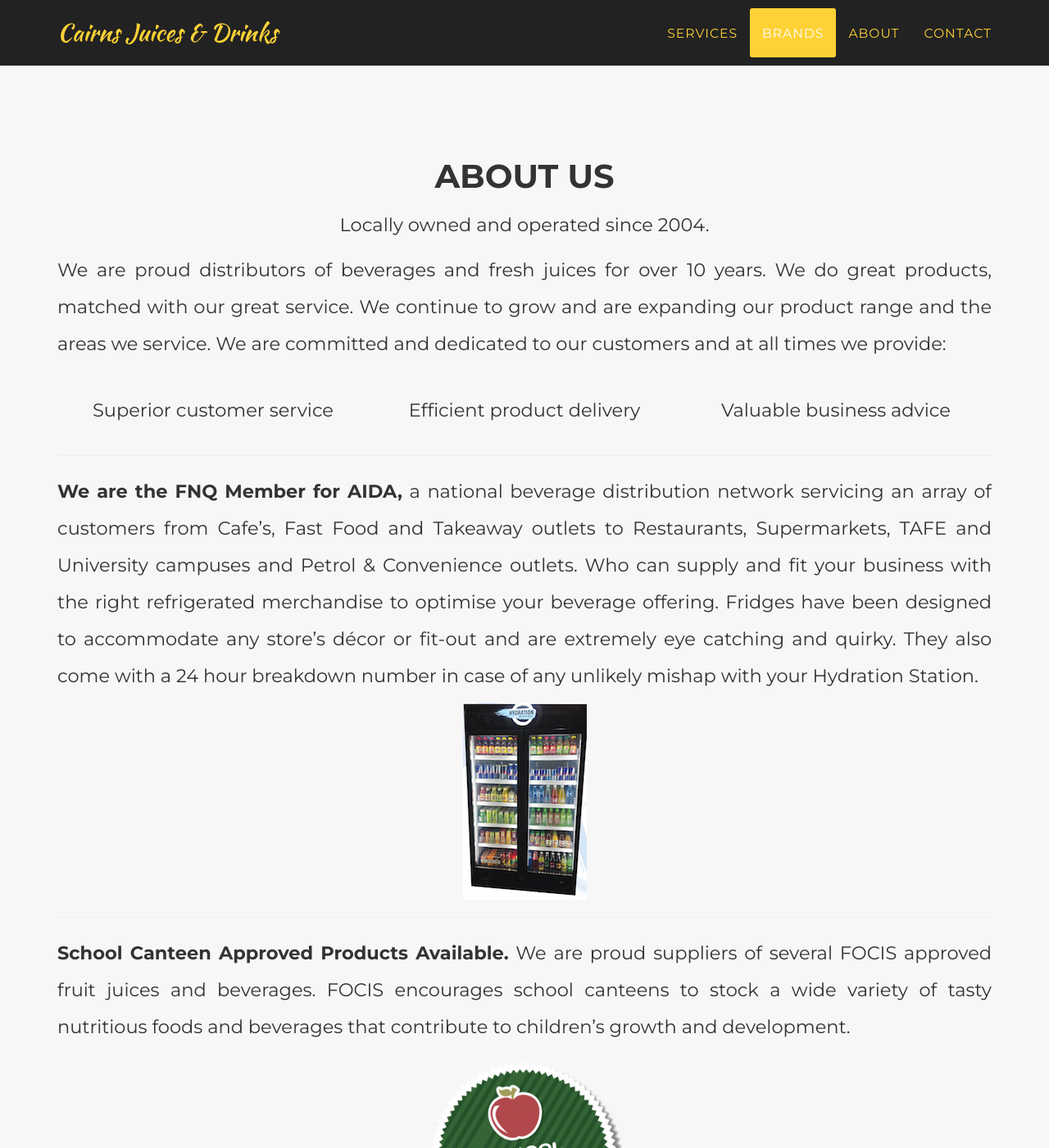
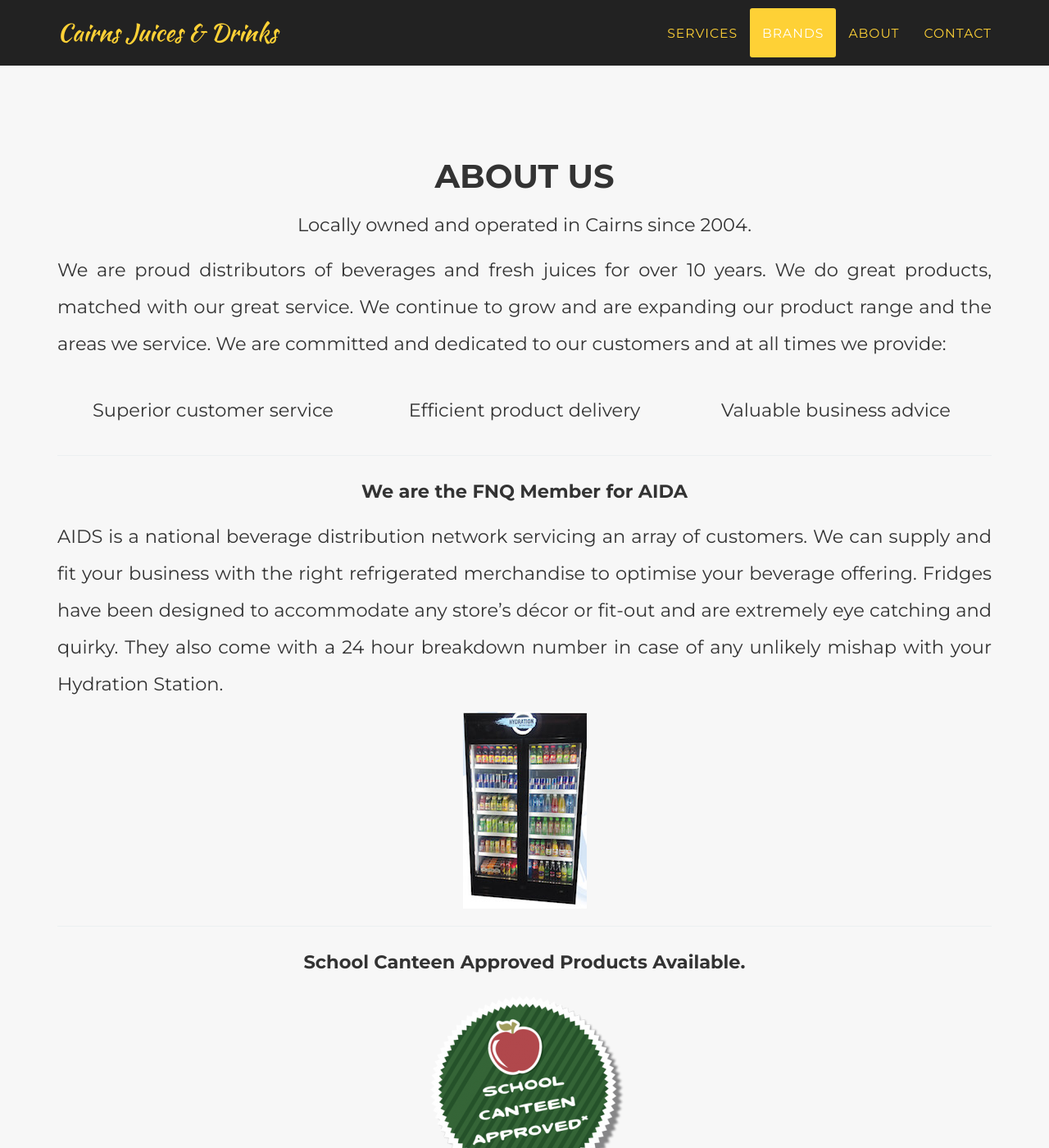
Before and after one commit to camallen/cjd, a Jekyll site: the page built from index.html, in a window 1280 px wide and 1400 px high, scrolled down 3447 px. Shown: the whole window at 82% size. Built offline with Jekyll 4.4.1, drawn with Linux system fonts in a browser that asks for light colours; some web fonts are replaced; some of the changed text lies outside the part shown.

Commit message:
about copy changes

```diff
--- a/_includes/about.html
+++ b/_includes/about.html
@@ -4,7 +4,7 @@
         <div class="row">
           <div class="col-lg-12 text-center">
               <h2 class="section-heading">About Us</h2>
-              <p>Locally owned and operated since 2004.</p>
+              <p>Locally owned and operated in Cairns since 2004.</p>
           </div>
         </div>
         <div class="row">
@@ -34,19 +34,21 @@
         </div>
         <hr>
         <div class="row">
+          <div class="col-lg-12 text-center">
+            <p>
+              <b>We are the FNQ Member for AIDA</b>
+            </p>
+          </div>
           <div class="col-lg-12 text-justify">
             <p>
-              <b>We are the FNQ Member for AIDA,</b>
-              a national beverage distribution network servicing
-              an array of customers from Cafe’s, Fast Food and Takeaway outlets
-              to Restaurants, Supermarkets, TAFE and University campuses and
-              Petrol &amp; Convenience outlets.
-              Who can supply and fit your business with the right refrigerated
+              AIDS is a national beverage distribution network servicing
+              an array of customers.
+              We can supply and fit your business with the right refrigerated
               merchandise to optimise your beverage offering.
               Fridges have been designed to accommodate any store’s décor or
               fit-out and are extremely eye catching and quirky.
-              They also come with a 24 hour breakdown number
-              in case of any unlikely mishap with your Hydration Station.
+              They also come with a 24 hour breakdown number in case of any
+              unlikely mishap with your Hydration Station.
             </p>
           </div>
         </div>
@@ -57,12 +59,9 @@
         </div>
         <hr>
         <div class="row">
-          <div class="col-lg-12 text-justify">
+          <div class="col-lg-12 text-center">
             <p>
               <b>School Canteen Approved Products Available.</b>
-              We are proud suppliers of several FOCIS approved fruit juices and beverages.
-              FOCIS encourages school canteens to stock a wide variety of tasty nutritious
-              foods and beverages that contribute to children’s growth and development.
             </p>
           </div>
         </div>
@@ -71,20 +70,5 @@
             <img class="center-img" src="img/school_approved.png">
           </div>
         </div>
-        <hr>
-        <div class="row">
-          <div class="col-lg-12 text-justify">
-            <p>
-              <b>Softdrink Vs Energy Drink.</b>
-              We provide a great range of soft and energy drinks at great prices.
-              This makes our supply of energy and soft drinks perfect for workplaces
-              such as factories, offices and more, as well as for work gatherings,
-              parties and functions, amongst others.
-              These are great in work places as people often turn to soft or
-              energy drinks looking for a lift during the day.
-              Both these drinks provide a bit of extra pep for your step when needed.
-            </p>
-          </div>
-        </div>
     </div>
 </section>
```
